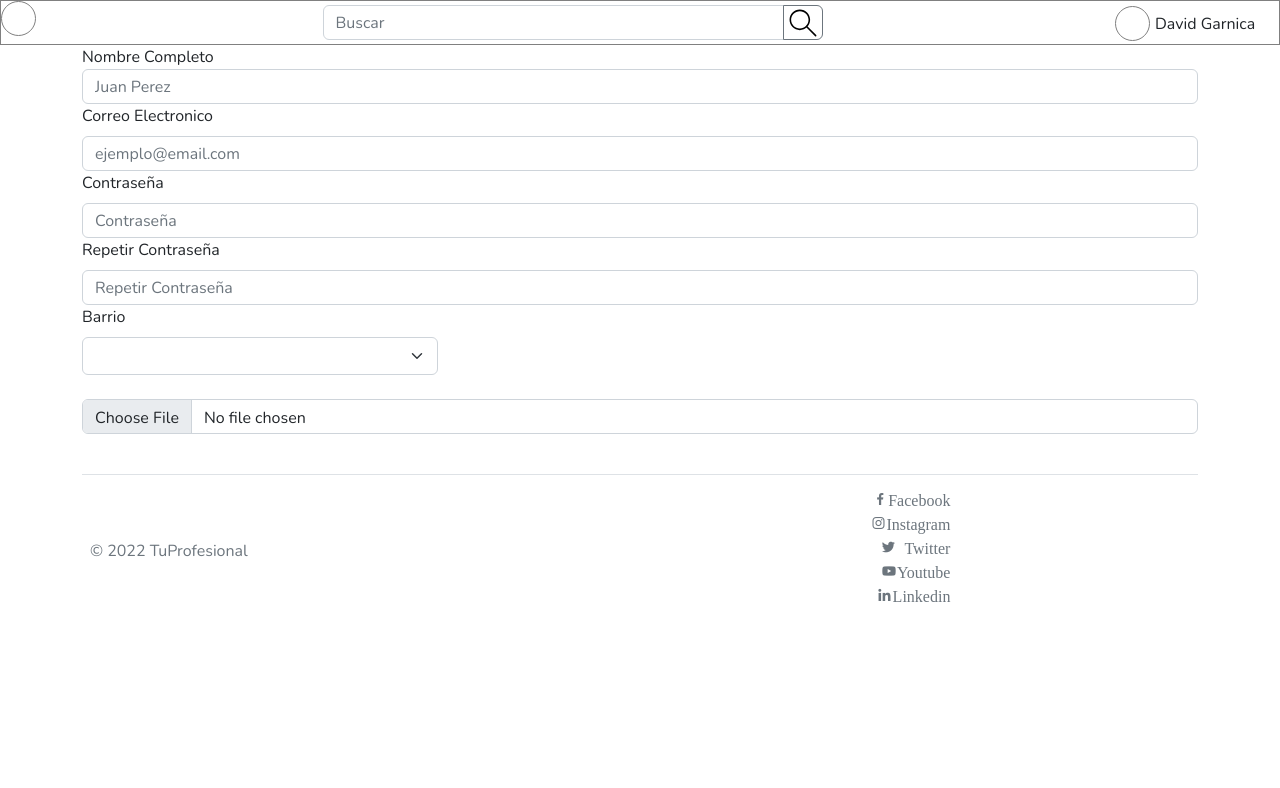
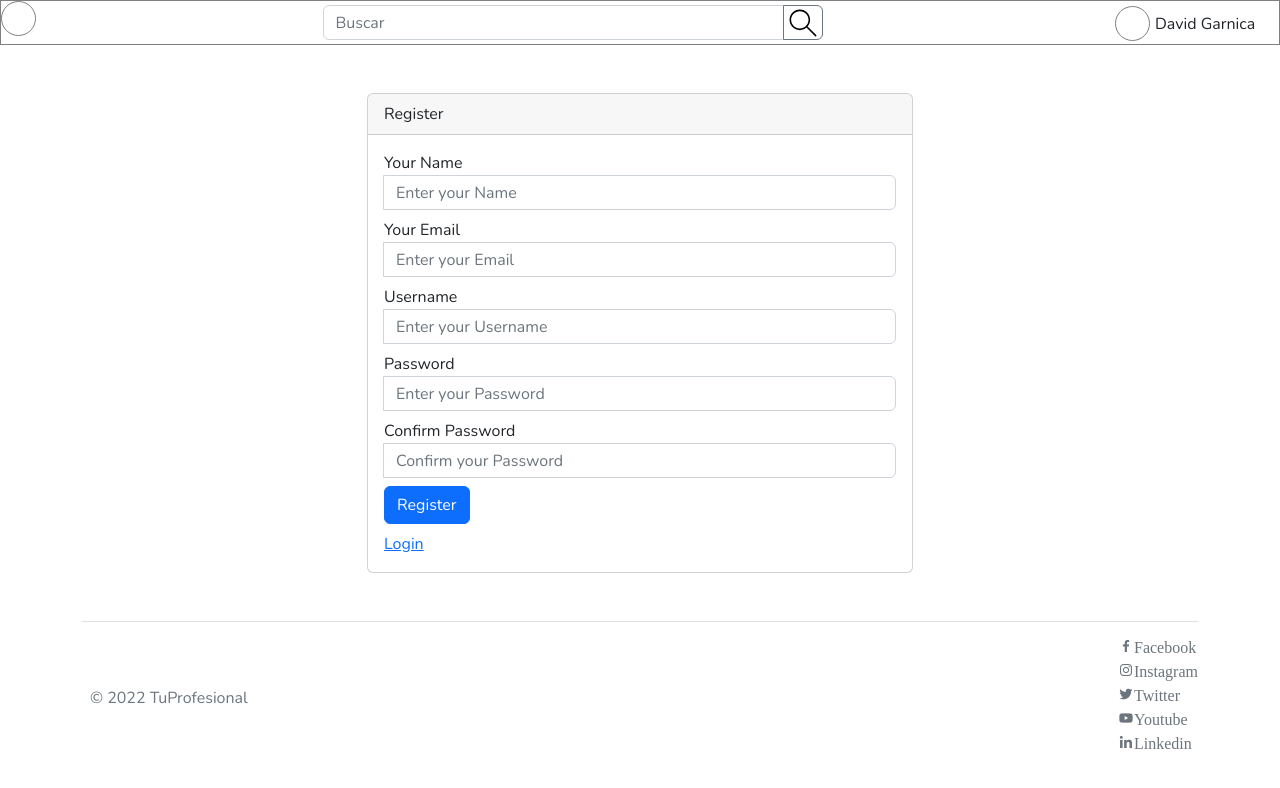
Before and after one commit to BenjaCardozo/AppProveedoresServiciosFront, a React (Create React App) app: page /registro in a window 1280 px wide. Shown: the top 788 px of the page. Built offline with nearby package versions, Linux system fonts and the light colour scheme.

Commit message:
registro

```diff
--- a/src/components/footer/Redes.js
+++ b/src/components/footer/Redes.js
@@ -12,7 +12,7 @@
 export function Redes() {
   return (
     <div>
-      <ul class="nav col-md-4 justify-content-end list-unstyled d-flex">
+      <ul class="nav flex-column">
         <li class="nav-item mb-2">
           <a
             class="nav-link p-0 text-muted bx bxl-facebook"
@@ -38,8 +38,7 @@ export function Redes() {
             href="https://www.twitter.com/"
             target="_blank"
           >
-            {" "}
-            Twitter
+          Twitter
           </a>
         </li>
         <li class="nav-item mb-2">
--- a/src/components/registro/RegistroForm.js
+++ b/src/components/registro/RegistroForm.js
@@ -2,9 +2,8 @@ import React from "react";
 import { API_PROVEEDORES } from "./../../constants/Api.constant";
 
 function RegistroForm() {
-
   return (
-    <div>
+    /*<div>
       <div className="container">
         <form className="row">
           <div className="col-12">
@@ -71,6 +70,126 @@ function RegistroForm() {
           </div>
         </form>
       </div>
+    </div>*/
+
+    <div class="container mt-5 mb-5">
+      <div class="row justify-content-center" >
+        <div class="col-md-6">
+          <div class="card">
+            <div class="card-header">Register</div>
+            <div class="card-body">
+              <form class="row gy-2 gx-3 align-items-center" method="post" action="#">
+                <div class="form-group">
+                  <label for="name" class="cols-sm-2 control-label">
+                    Your Name
+                  </label>
+                  <div class="cols-sm-10">
+                    <div class="input-group">
+                      <span class="input-group-addon">
+                        <i class="fa fa-user fa" aria-hidden="true"></i>
+                      </span>
+                      <input
+                        type="text"
+                        class="form-control"
+                        name="name"
+                        id="name"
+                        placeholder="Enter your Name"
+                      />
+                    </div>
+                  </div>
+                </div>
+                <div class="form-group">
+                  <label for="email" class="cols-sm-2 control-label">
+                    Your Email
+                  </label>
+                  <div class="cols-sm-10">
+                    <div class="input-group">
+                      <span class="input-group-addon">
+                        <i class="fa fa-envelope fa" aria-hidden="true"></i>
+                      </span>
+                      <input
+                        type="text"
+                        class="form-control"
+                        name="email"
+                        id="email"
+                        placeholder="Enter your Email"
+                      />
+                    </div>
+                  </div>
+                </div>
+                <div class="form-group">
+                  <label for="username" class="cols-sm-2 control-label">
+                    Username
+                  </label>
+                  <div class="cols-sm-10">
+                    <div class="input-group">
+                      <span class="input-group-addon">
+                        <i class="fa fa-users fa" aria-hidden="true"></i>
+                      </span>
+                      <input
+                        type="text"
+                        class="form-control"
+                        name="username"
+                        id="username"
+                        placeholder="Enter your Username"
+                      />
+                    </div>
+                  </div>
+                </div>
+                <div class="form-group">
+                  <label for="password" class="cols-sm-2 control-label">
+                    Password
+                  </label>
+                  <div class="cols-sm-10">
+                    <div class="input-group">
+                      <span class="input-group-addon">
+                        <i class="fa fa-lock fa-lg" aria-hidden="true"></i>
+                      </span>
+                      <input
+                        type="password"
+                        class="form-control"
+                        name="password"
+                        id="password"
+                        placeholder="Enter your Password"
+                      />
+                    </div>
+                  </div>
+                </div>
+                <div class="form-group">
+                  <label for="confirm" class="cols-sm-2 control-label">
+                    Confirm Password
+                  </label>
+                  <div class="cols-sm-10">
+                    <div class="input-group">
+                      <span class="input-group-addon">
+                        <i class="fa fa-lock fa-lg" aria-hidden="true"></i>
+                      </span>
+                      <input
+                        type="password"
+                        class="form-control"
+                        name="confirm"
+                        id="confirm"
+                        placeholder="Confirm your Password"
+                      />
+                    </div>
+                  </div>
+                </div>
+                <div class="form-group ">
+                  <button
+                    type="submit"
+                    class="btn btn-primary btn-l btn-block login-button"
+                  >
+                    Register
+                  </button>
+                </div>
+                <div class="login-register">
+                  <a href="index.php">Login</a>
+                </div>
+              </form>
+            </div>
+          </div>
+        </div>
+      </div>
     </div>
   );
 }
```
